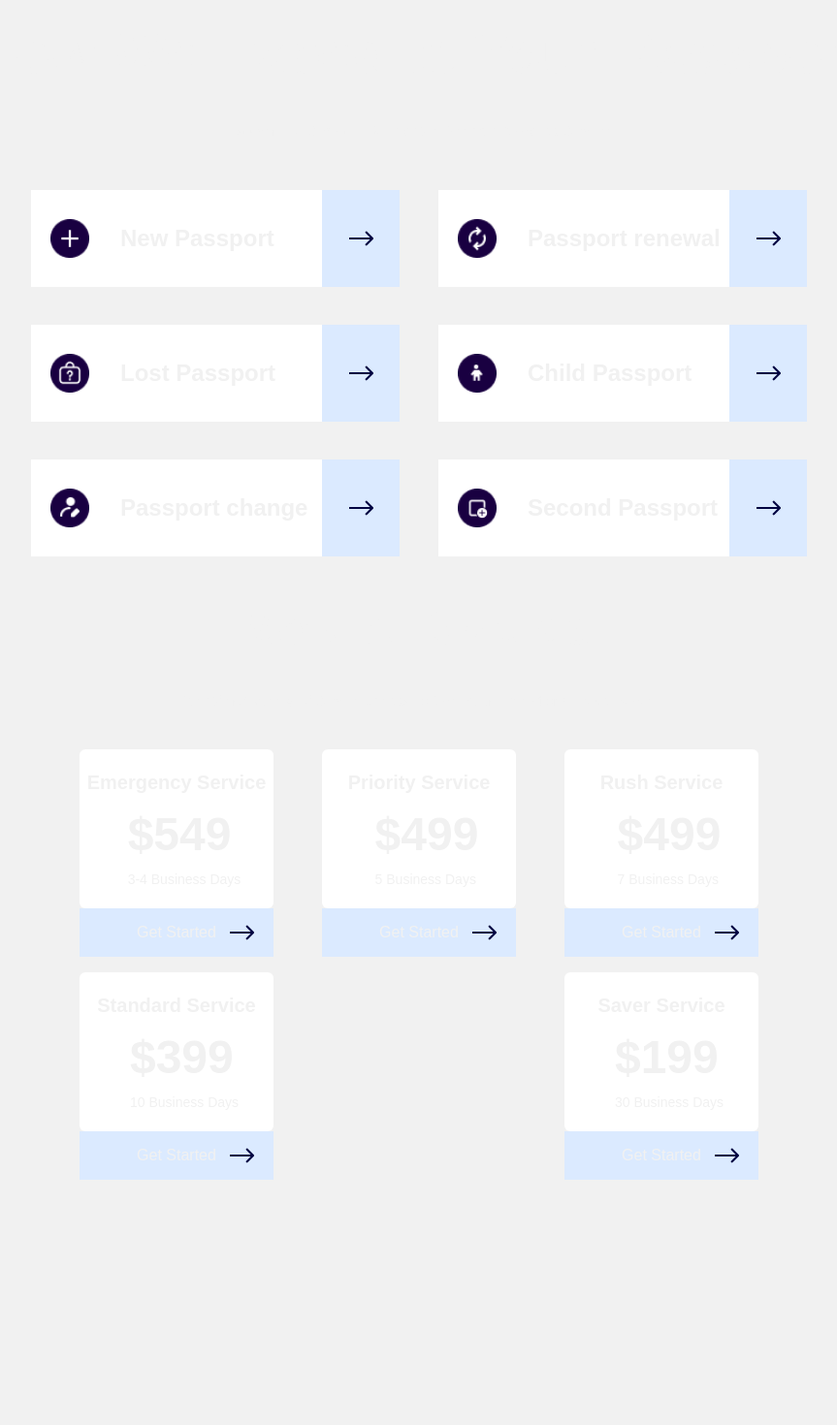
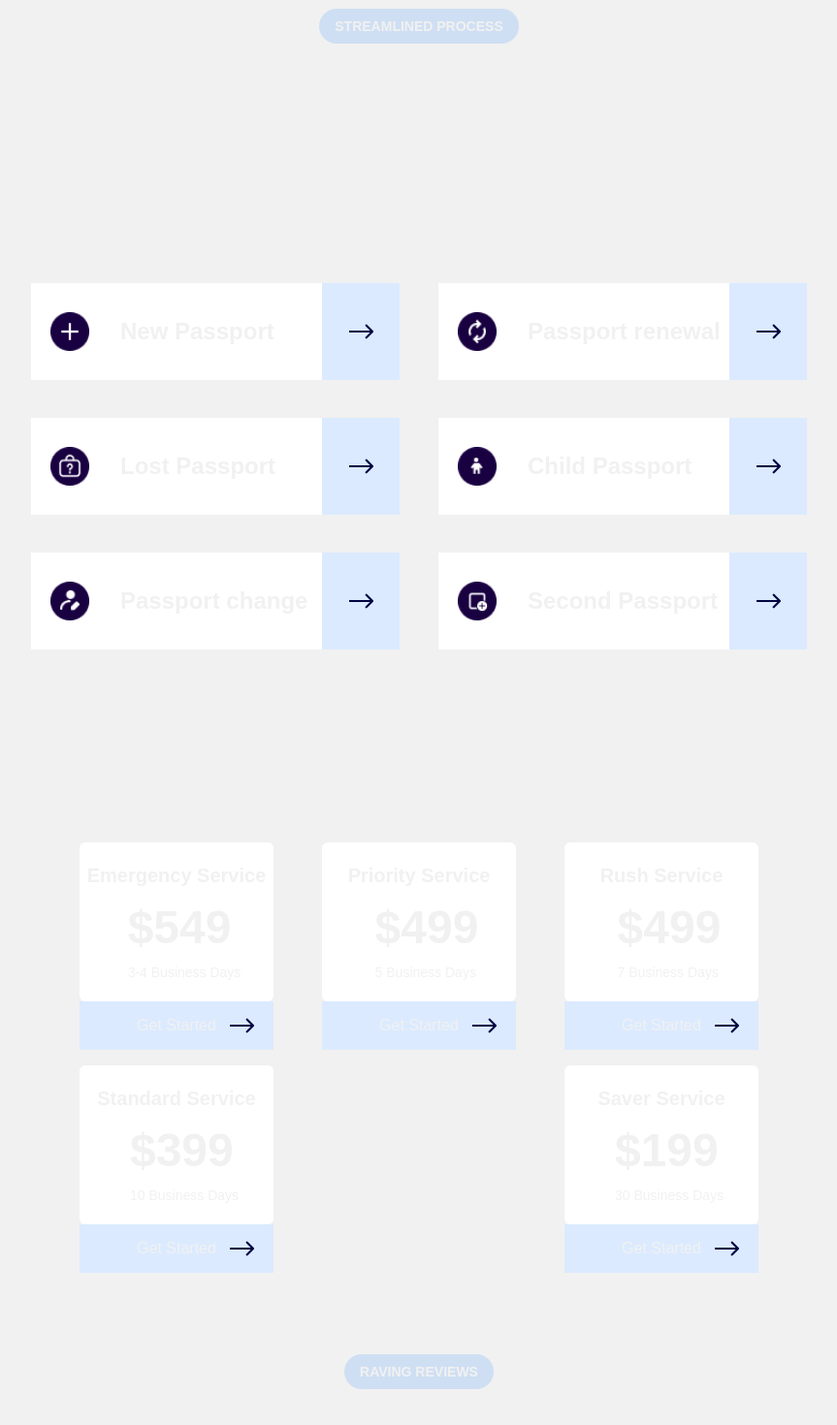
Before and after one commit to Demilade01/travel-docs, a Next.js app: page / in a window 1280 px wide. Shown: the part 2300-3770 px from the top of the page at 97% size, without its empty margins (208-1071 px from the left). Before the commit the page ends 3517 px from the top, so only its background shows below. Built offline with nearby package versions, Linux system fonts and the light colour scheme.

Commit message:
modified code and statrted the testimonial section

```diff
--- a/app/page.tsx
+++ b/app/page.tsx
@@ -3,6 +3,7 @@ import Hero from '@/components/Hero'
 import Navbar from '@/components/Navbar'
 import PassportServices from '@/components/PassportServices'
 import ServiceSpeeds from '@/components/ServiceSpeeds'
+import Testimonials from '@/components/Testimonials'
 import React from 'react'
 
 const Home = () => {
@@ -13,6 +14,7 @@ const Home = () => {
       <About />
       <PassportServices />
       <ServiceSpeeds />
+      <Testimonials />
     </>
   )
 }
--- a/components/About.tsx
+++ b/components/About.tsx
@@ -7,7 +7,7 @@ const About = () => {
     <div className='container mx-auto px-4 mb-[100px]'>
       <div className='flex flex-col items-center justify-center'>
         <p className='uppercase font-bold text-sm bg-[#cfdff3] py-2 px-4 rounded-full'>Our Passport Expedited Services</p>
-        <h3 className='text-6xl font-extrabold mt-10 sm:text-center'>How We Expedite Your Passport</h3>
+        <h3 className='text-6xl font-extrabold mt-10 sm:text-center  w-[620px]'>How We Expedite Your Passport</h3>
         <p className='text-sm mt-10 capitalize font-light'>Tailored Solutions for Your Passport Needs</p>
       </div>
 
--- a/components/PassportServices.tsx
+++ b/components/PassportServices.tsx
@@ -7,8 +7,8 @@ const PassportServices = () => {
     <div className='container mx-auto'>
       <div className='flex flex-col items-center justify-center'>
         <p className='uppercase font-bold text-sm bg-[#cfdff3] py-2 px-4 rounded-full'>Streamlined process</p>
-        <h3 className='text-6xl font-extrabold mt-10 sm:text-center'>How We Expedite Your Passport</h3>
-        <p className='text-sm mt-10 capitalize font-light mb-10'>Discover the simplicity behind our passport expedited services</p>
+        <h3 className='text-5xl font-extrabold mt-10 sm:text-center w-[520px]'>Our Passport Expedited Services</h3>
+        <p className='text-sm mt-10 capitalize font-light mb-10'>Tailored Solutions for Your Passport Needs</p>
       </div>
 
         <div className='flex justify-between flex-wrap mx-auto items-center w-[800px] h-[400px] gap-4'>
--- a/components/ServiceSpeeds.tsx
+++ b/components/ServiceSpeeds.tsx
@@ -10,7 +10,7 @@ const ServiceSpeeds = () => {
         <p className='text-sm mt-10 capitalize font-light mb-10'>We offer a variety of service speeds to meet your international travel needs</p>
       </div>
 
-    <div className='flex gap-4 justify-between flex-wrap mx-auto items-center w-[700px] h-[400px]'>
+    <div className='flex gap-4 justify-between flex-wrap mx-auto items-center w-[700px] h-[400px] mb-32'>
       {serviceSpeeds.map((service) => (
         <div key={service.title} >
           <ServiceCards
@@ -18,7 +18,7 @@ const ServiceSpeeds = () => {
             price={service.price}
             days={service.days}
           />
-          <button className='speed-start'>
+          <button className='speed-start '>
             Get Started
           </button>
         </div>
--- /dev/null
+++ b/components/Testimonials.tsx
@@ -0,0 +1,18 @@
+import React from 'react'
+
+const Testimonials = () => {
+  return (
+    <div className='container mx-auto'>
+      <div className='flex flex-col items-center justify-center'>
+        <p className='uppercase font-bold text-sm bg-[#cfdff3] py-2 px-4 rounded-full'>Raving Reviews</p>
+        <h3 className='text-6xl font-extrabold mt-10 sm:text-center w-[720px]'>Hear From Our Satisfied Customers</h3>
+        <p className='text-sm mt-10 capitalize font-light mb-10'>Find out why our customers trust us with their passport needs and travel dreams.</p>
+      </div>
+
+        <div className='flex justify-between flex-wrap mx-auto items-center w-[800px] h-[400px] gap-4'>
+        </div>
+    </div>
+  )
+}
+
+export default Testimonials
```
